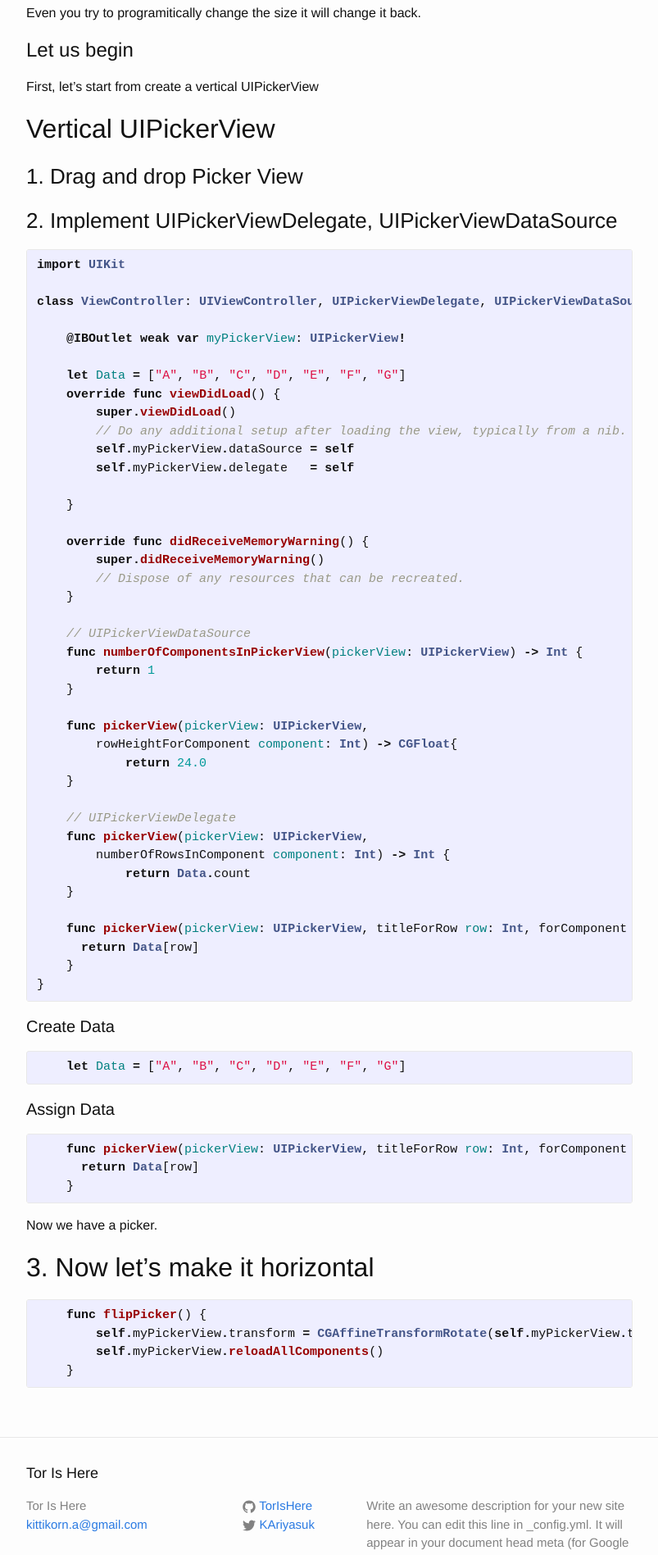
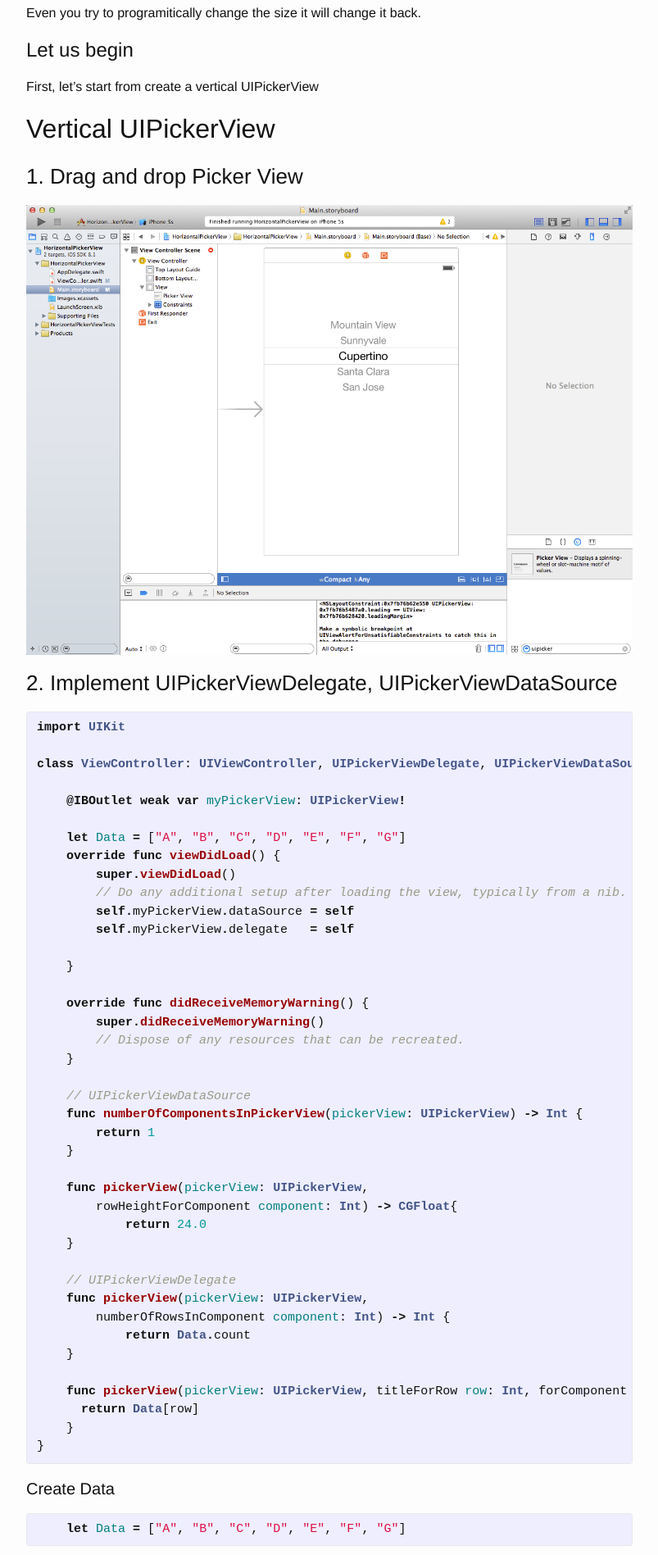
Before and after one commit to TorIsHere/TorIsHere.github.io, a Jekyll site: the page built from _posts/2015-02-12-horizontal-uipickerview.markdown, in a window 1280 px wide. Shown: the part 493-2390 px from the top of the page at 82% size, without its empty margins (238-1041 px from the left). Built offline with Jekyll 4.4.1, drawn with Linux system fonts in a browser that asks for light colours.

Commit message:
Update pictures

```diff
--- a/_posts/2015-02-12-horizontal-uipickerview.markdown
+++ b/_posts/2015-02-12-horizontal-uipickerview.markdown
@@ -24,7 +24,7 @@ First, let's start from create a vertical UIPickerView
 ## Vertical UIPickerView
 
 ### 1. Drag and drop Picker View
-
+![My picker screenshot]({{ site.url }}/static/img/post/UIPickerView.png)
 
 ### 2. Implement UIPickerViewDelegate, UIPickerViewDataSource
 
```
Also changed, not shown: other parts of _posts/2015-02-12-horizontal-uipickerview.markdown (+2 -0 lines), static/img/post/myPicker.png (added).
